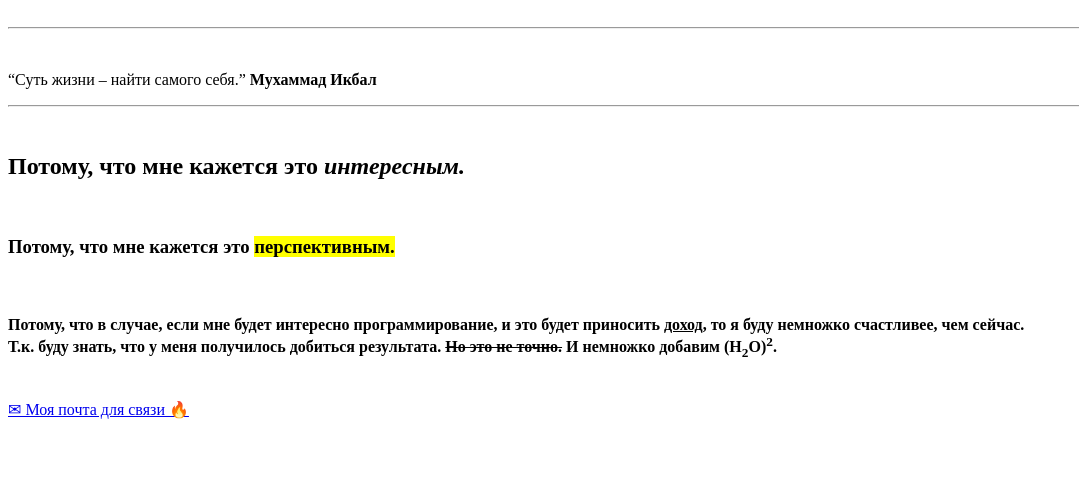
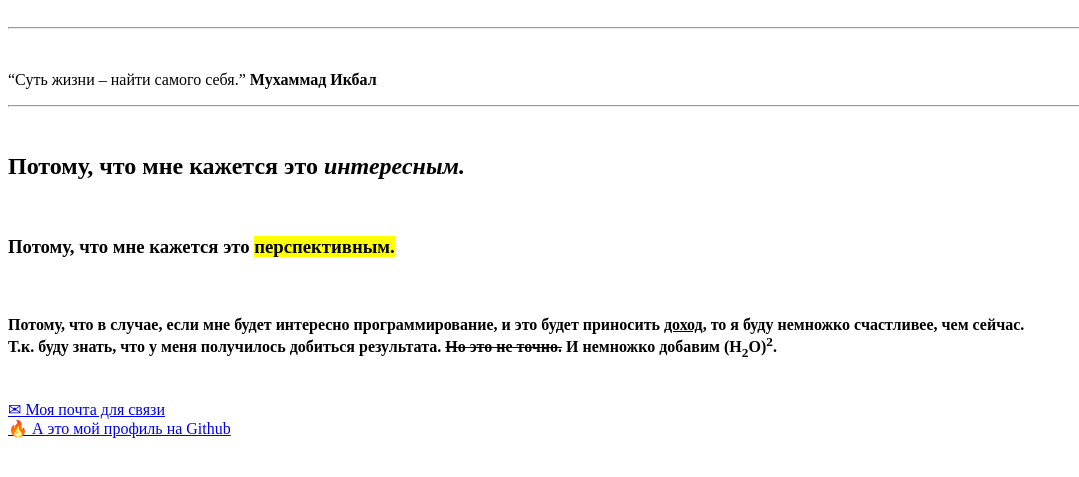
Before and after one commit to MashaLoban/if-html, a plain HTML site: page about/index.html in a window 1280 px wide. Shown: the part 79-556 px from the top of the page, without its empty margins (0-1079 px from the left). Drawn offline with Linux system fonts and the light colour scheme.

```diff
--- a/about/index.html
+++ b/about/index.html
@@ -20,6 +20,8 @@
     <br/>
     <p><h4>Потому, что в случае, если мне  будет интересно программирование, и это будет приносить <ins>доход</ins>, то я буду немножко счастливее, чем сейчас.<br/> Т.к. буду знать, что у меня получилось добиться результата. <del>Но это не точно.</del> И немножко добавим (H<sub>2</sub>O)<sup>2</sup>.</h4></p>
     <br/>
-    <a href="mailto:predel666@mail.ru">	&#9993; Моя почта для связи &#128293;</a>
+    <a href="mailto:predel666@mail.ru">	&#9993; Моя почта для связи </a>
+    <br/>
+    <a href="https://github.com/MashaLoban" target="Профиль">&#128293; А это мой профиль на Github</a>
 </body>
 </html>
```
